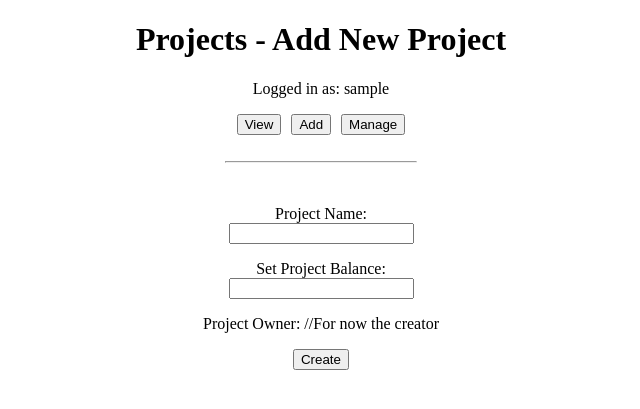
After one commit to koenol/tikawe-budgetapp, a Flask app: page /projects/add in a window 1280 px wide. The commit adds this page. Shown: the top 409 px of the page, without its empty margins (319-959 px from the left). Run offline with Flask 3, Linux system fonts and the light colour scheme; the visitor is signed in with stand-in values (Sample User, id 1).

Commit message:
added functionality to add projects to the database
styled projects page a little

fixed sql schema

```diff
--- a/app.py
+++ b/app.py
@@ -12,6 +12,33 @@ app.secret_key = config.secret_key
 def index():
     return render_template("index.html")
 
+@app.route("/main")
+def main():
+    return render_template("main.html")
+
+@app.route("/projects")
+def projects():
+    return render_template("projects.html")
+
+@app.route("/projects/add")
+def add_projects():
+    return render_template("new_project.html")
+
+@app.route("/projects/addproject", methods=["GET", "POST"])
+def addproject():
+
+    if request.method == "POST":
+        projectname = request.form["project-name"]
+        projectbalance = request.form["project-balance"]
+
+    try:
+        sql = "INSERT INTO projects (project_name, balance) VALUES (?, ?)"
+        db.execute(sql, [projectname, projectbalance])
+    except sqlite3.IntegrityError:
+        return "Something went wrong?"
+
+    return redirect("/projects")
+
 @app.route("/login", methods=["GET", "POST"])
 def login():
 
@@ -24,7 +51,7 @@ def login():
 
         if check_password_hash(password_hash, password):
             session["username"] = username
-            return render_template("main.html")
+            return redirect("/main")
 
 @app.route("/logout")
 def logout():
--- a/schema.sql
+++ b/schema.sql
@@ -15,7 +15,8 @@ CREATE TABLE transactions (
 );
 
 CREATE TABLE projects (
-    project_id INTEGER PRIMARY KEY
+    project_id INTEGER PRIMARY KEY,
+    project_name TEXT,
     project_owner_id INTEGER,
     balance INTEGER,
     total_transactions INTEGER
--- a/static/main.css
+++ b/static/main.css
@@ -1,3 +1,9 @@
 body {
     text-align: center;
 }
+
+.projects-page .button-group {
+    display: flex;
+    gap: 10px;
+    justify-content: center;
+}
--- a/templates/main.html
+++ b/templates/main.html
@@ -9,6 +9,9 @@
         <h1>Simple Budget App - Main View</h1>
         {% if session.username %}
         <p>Logged in as: {{ session.username }}</p>
+        <form action="/projects" method="get">
+            <button type="submit">Projects</button>
+        </form>
         {% else %}
         <p>You must be logged in to see main view.</p>
         {% endif %}
--- /dev/null
+++ b/templates/new_project.html
@@ -0,0 +1,51 @@
+<!DOCTYPE html>
+<html>
+    <head>
+        <title>Simple Budget App - Projects</title>
+        <link rel="stylesheet" href="../static/main.css" />
+    </head>
+
+    <body class="projects-page">
+        <h1>Projects - Add New Project</h1>
+        {% if session.username %}
+        <p>Logged in as: {{ session.username }}</p>
+
+        <div class="button-group">
+            <form action="/projects" method="get">
+                <button type="submit">View</button>
+            </form>
+
+            <form action="/projects/add" method="get">
+                <button type="submit">Add</button>
+            </form>
+
+            <form action="/projects/manage" method="get">
+                <button type="submit">Manage</button>
+            </form>
+        </div>
+        <br />
+        <hr style="width: 15%" />
+        <br />
+
+        <form action="/projects/addproject" method="post">
+            <p>
+                <label for="project-name">Project Name</label>: <br />
+                <input type="text" name="project-name" id="project-name" />
+            </p>
+            <p>
+                <label for="project-balance">Set Project Balance</label>: <br />
+                <input
+                    type="text"
+                    name="project-balance"
+                    id="project-balance"
+                />
+            </p>
+            <p>Project Owner: //For now the creator</p>
+            <input type="submit" value="Create" />
+        </form>
+
+        {% else %}
+        <p>You must be logged in to see main view.</p>
+        {% endif %}
+    </body>
+</html>
```
Also changed, not shown: templates/projects.html (added, +33 -0 lines).
